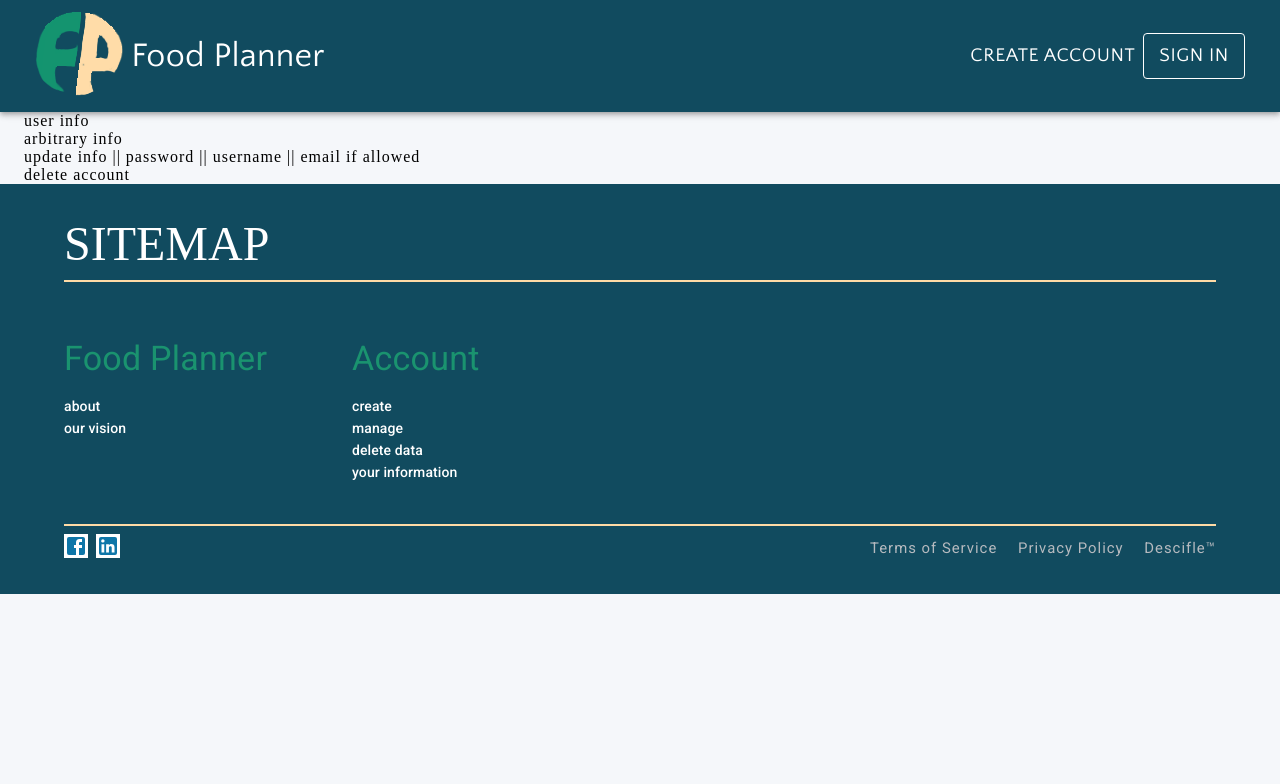
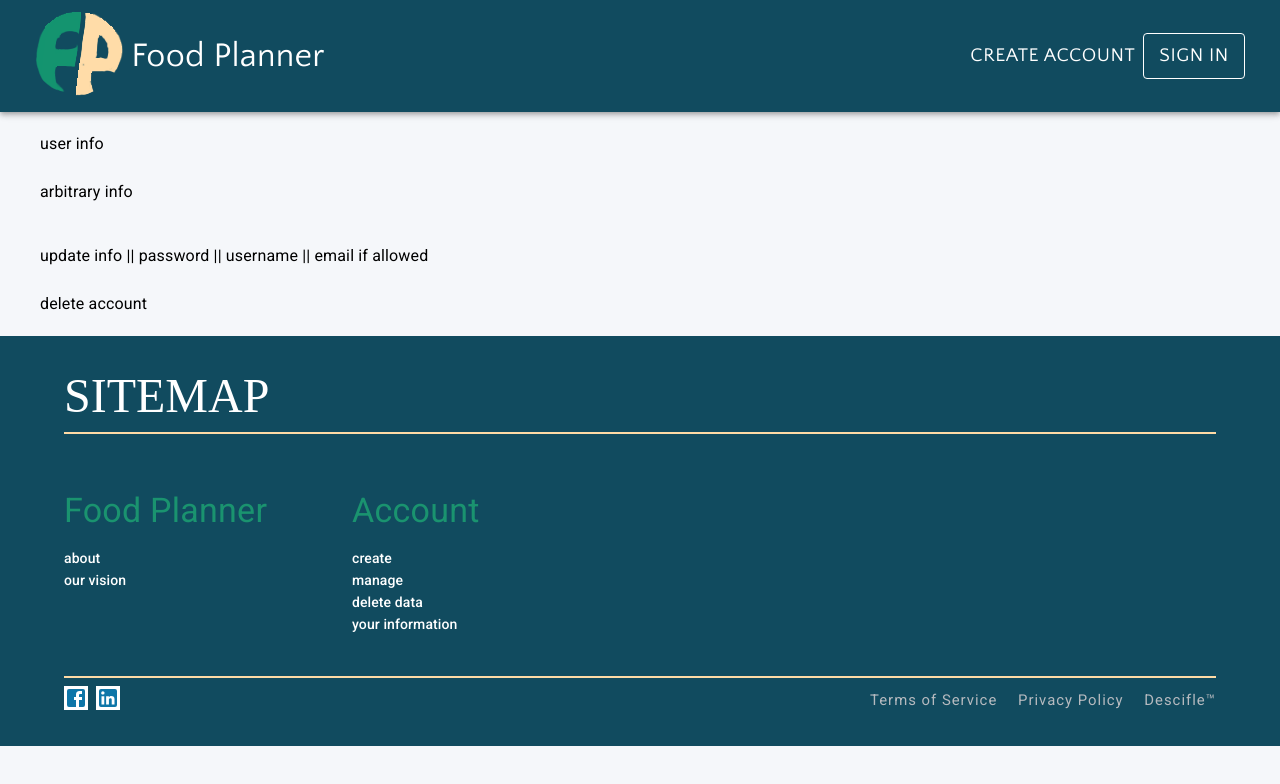
Before and after one commit to descifle/Food-Planner, a React (Create React App) app: page /manage-account in a window 1280 px wide. Shown: the top 784 px of the page. Built offline with nearby package versions, Linux system fonts and the light colour scheme; a web font is replaced by a local one.

Commit message:
update ui and make changes to manage account

```diff
--- a/src/components/AccountManage.js
+++ b/src/components/AccountManage.js
@@ -1,29 +1,46 @@
 import React from 'react'
-import { Container } from '@material-ui/core'
+import { Container, List, ListItem, ListItemText } from '@material-ui/core'
 import Header from './Header'
 import Footer from './Footer'
 
 const AccountManage = () => {
+
+    const renderAccount = () => {
         return (
             <React.Fragment>
                 <Header />
                 <Container>
-                <div>
+                    <List>
+                    <ListItem aria-label="user information">
+                        <ListItemText>
                         user info
-                </div>
-                <div>
+                        </ListItemText>
+                    </ListItem>
+                    <ListItem aria-label="user information">
+                        <ListItemText>
                             arbitrary info
-                </div>
-                <div>
+                        </ListItemText>
+                    </ListItem>
+                    </List>
+                    <List>
+                    <ListItem aria-label="update user information">
+                        <ListItemText>
                             update info || password || username || email if allowed
-                </div>
-                <div>
+                        </ListItemText>
+                    </ListItem>
+                    <ListItem aria-label="remove user information">
+                        <ListItemText>
                             delete account
-                </div>
+                        </ListItemText>
+                    </ListItem>
+                    </List>
                 </Container>
                 <Footer />
             </React.Fragment>
         )
     }
 
+    return renderAccount()
+}
+
 export default AccountManage
--- a/src/components/FoodPlanner.js
+++ b/src/components/FoodPlanner.js
@@ -187,7 +187,7 @@ const FoodPlanner = ({foods, rSignIn, getFoods, malfease}) => {
                                             <Modal modalOpen={updateOpen} modalClose={handleModalClose} handleSubmit={updateFood} action={'update-food'} foods={foods} />
                                             <IconButton style={{color: 'orange'}} onClick={() => handleClick('update-food')}><AddToPhotosIcon />Update food</IconButton>
                                             <Modal modalOpen={viewOpen} modalClose={handleModalClose} action={'view-food'} foods={foods} />
-                                            <IconButton onClick={viewFoods}><VisibilityIcon />View Foods</IconButton>
+                                            <IconButton style={{color: 'green'}} onClick={viewFoods}><VisibilityIcon />View Foods</IconButton>
                                             <Modal modalOpen={removeOpen} modalClose={handleModalClose} handleSubmit={removeFood} action={'remove-food'} foods={foods}/>
                                             <IconButton style={{color: 'red'}} onClick={() => handleClick('remove-food')}><DeleteIcon />Remove foods</IconButton>
                                         </div>
```
Lines whose indentation alone changed are shown as unchanged.
